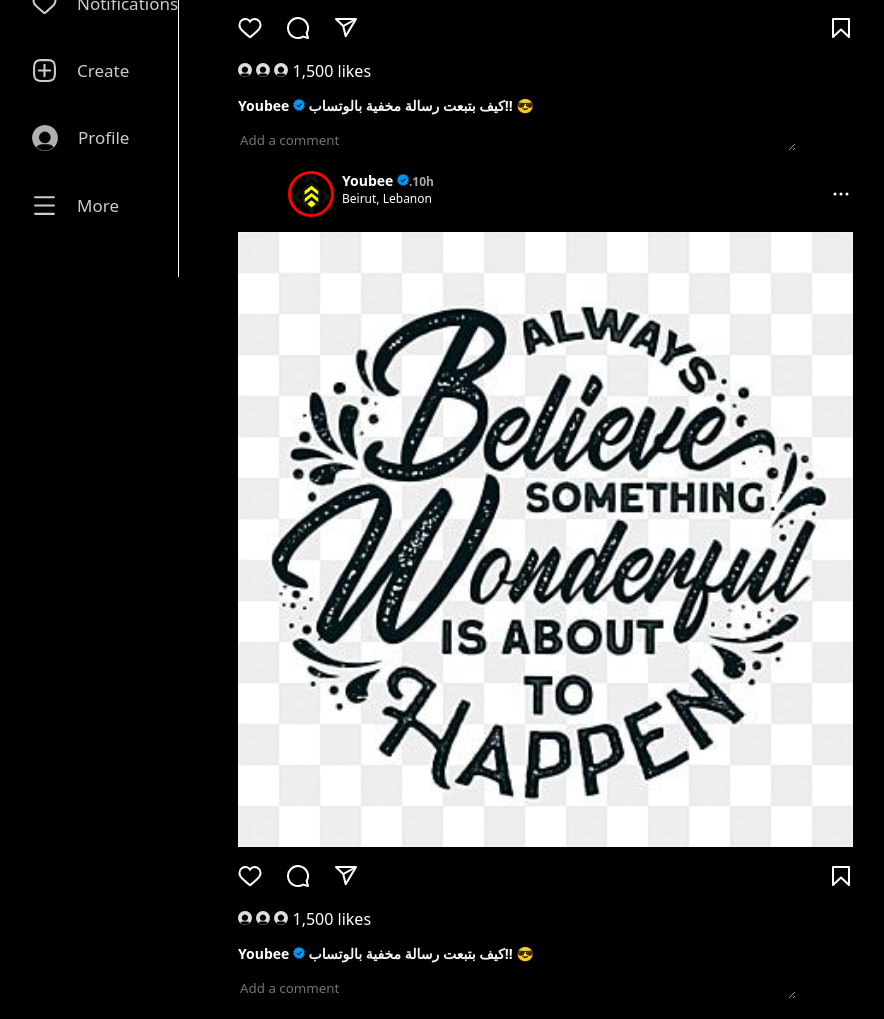
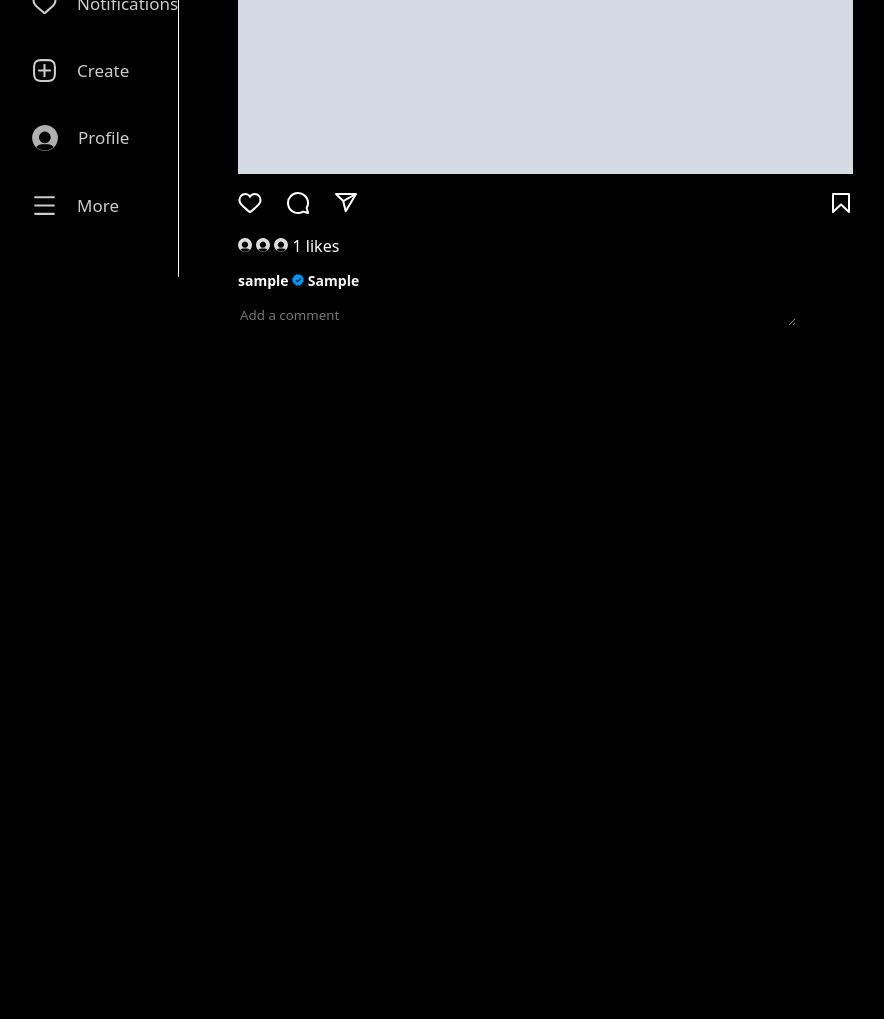
Before and after one commit to MhmdAssidi/instagram, a PHP site: page /instagram/ in a window 1280 px wide. Shown: the part 523-1542 px from the top of the page, without its empty margins (8-892 px from the left). After the commit the page ends 848 px from the top, so only its background shows below. Run offline with PHP 8.4, Linux system fonts and the light colour scheme; the visitor is signed in with stand-in values (Sample User, id 1); tables that the repository leaves empty or names only in its code hold one stand-in row (values such as "Sample post"); grey boxes marked "Sample" are stand-in pictures.

Commit message:
retreiving the posts and number of likes of users who are followed by loggedIn user

```diff
--- a/frontend/css/profile.css
+++ b/frontend/css/profile.css
@@ -6,6 +6,7 @@ body {
 .profile-header {
     display: flex;
     align-items: center;
+
 }
 
 .profile-img {
@@ -17,6 +18,7 @@ body {
 
 .profile-info {
     flex: 1;
+    color: #fafafa !important;
 }
 
 .username {
@@ -43,8 +45,8 @@ body {
 
 /* Individual Post */
 .post {
-    width: 30%; /* Each post takes ~30% width */
-    min-width: 250px; /* Ensures a minimum width */
+    width: 30%;
+    min-width: 250px;
     background: white;
     padding: 10px;
     border-radius: 10px;
--- a/frontend/css/style.css
+++ b/frontend/css/style.css
@@ -166,15 +166,7 @@ justify-content: space-between;
 align-items: center;
 margin-bottom: 10px;
 }
-.posts .post .headerpost .postinfo{
 
-    display: flex;
-    justify-content: center;
-    align-items: flex-start;
-
-    width: 40%;
-    gap: 8px;
-}
 .posts .post .headerpost .postinfo .timepost{
 color: #a8a8a8;
 font-size: 12px;
@@ -185,9 +177,8 @@ width: 40px;
 height: 40px;
 border-radius: 50%;
 border-width: 3px;
-    border-style: solid;
-    border-color: #ff0000;
-    cursor: pointer;
+border-style: solid;
+cursor: pointer;
 }
 .posts{
     width: 100%;
--- a/frontend/pages/index.php
+++ b/frontend/pages/index.php
@@ -1,5 +1,25 @@
 <?php
 require '../../backend/php/db-connection.php';
+function timeAgo($datetime) {
+    $timestamp = strtotime($datetime); // Convert string to timestamp
+    $timeDiff = time() - $timestamp; // Difference in seconds
+
+    if ($timeDiff < 60) {
+        return "just now";
+    } elseif ($timeDiff < 3600) {
+        return floor($timeDiff / 60) . " min ago";
+    } elseif ($timeDiff < 86400) {
+        return floor($timeDiff / 3600) . " h ago";
+    } elseif ($timeDiff < 604800) {
+        return floor($timeDiff / 86400) . " d ago";
+    } elseif ($timeDiff < 2419200) {
+        return floor($timeDiff / 604800) . " w ago";
+    } elseif ($timeDiff < 29030400) {
+        return floor($timeDiff / 2419200) . " mo ago";
+    } else {
+        return floor($timeDiff / 29030400) . " y ago";
+    }
+}
 
 session_start();
 if(!isset($_SESSION['loggedIn']) || $_SESSION['loggedIn']!=true){
@@ -30,6 +50,16 @@ $usersWhoUserdontFollow = $stmt->fetchAll();
     header("Location: /instagram/frontend/pages/index.php?err=100");
    }
 
+//retreive the name and posts of the users who are followed by the loggedin user and his name
+$sql2="SELECT u.id,u.username,u.profile_image,p.date_created,p.image_post,p.caption,p.post_id FROM posts
+ p INNER JOIN users u ON p.user_id=u.id INNER JOIN follow f ON f.following_id=p.user_id WHERE
+  f.follower_id=:id ORDER BY p.date_created DESC;";
+ $stmt=$pdo->prepare($sql2);
+ $stmt->bindParam(":id",$userId);
+ $stmt->execute();
+$usersWhoUserFollow = $stmt->fetchAll();
+
+
     ?>
 
 <!DOCTYPE html>
@@ -41,6 +71,17 @@ $usersWhoUserdontFollow = $stmt->fetchAll();
     <title>Document</title>
     <link rel="stylesheet" href="../css/style.css">
 <style>
+    .posts .post .headerpost .postinfo{
+
+    display: flex;
+    justify-content: center;
+    align-items: center;
+    width: 40%;
+    gap: 8px;
+}
+.posts .post .headerpost .postinfo img {
+    border-color: transparent;
+}
     #followBtn{
     background: none;
     color: #0095f6;
@@ -310,28 +351,40 @@ $usersWhoUserdontFollow = $stmt->fetchAll();
             </div>
 
 <!-- POSTS SECTION: -->
-
+<?php
+                foreach($usersWhoUserFollow as $post){
+                    $sql3="SELECT COUNT(*) FROM likes WHERE post_id=:id;";
+                    $stmt=$pdo->prepare($sql3);
+             $stmt->bindParam(":id",$post['post_id']);
+             $stmt->execute();
+            $result = $stmt->fetch();
+            $numOfLikesForEachPost = $result[0];
+                    echo $numOfLikesForEachPost;
+                echo '
             <div class="posts">
 
                 <div class="post">
+
 
                     <header class="headerpost">
                         <div class="postinfo">
 
                             <div>
-                                <img src="../images/YoubeeLogo.png" alt="profile image">
+                                <img src="../images/'.$post['profile_image'].'" alt="profile image">
                             </div>
 
                             <div>
-                                <p style="font-size: 14px; font-weight: 700;">Youbee <svg aria-label="Verified"
+                            <a href="./profile.php?userId='.$post['id'].'" style="text-decoration:none;">
+                                <p style="font-size: 14px; font-weight: 700;">'.$post['username'].' <svg aria-label="Verified"
                                         class="x1lliihq x1n2onr6" fill="rgb(0, 149, 246)" height="12" role="img"
                                         viewBox="0 0 40 40" width="12">
                                         <title>Verified</title>
                                         <path
                                             d="M19.998 3.094 14.638 0l-2.972 5.15H5.432v6.354L0 14.64 3.094 20 0 25.359l5.432 3.137v5.905h5.975L14.638 40l5.36-3.094L25.358 40l3.232-5.6h6.162v-6.01L40 25.359 36.905 20 40 14.641l-5.248-3.03v-6.46h-6.419L25.358 0l-5.36 3.094Zm7.415 11.225 2.254 2.287-11.43 11.5-6.835-6.93 2.244-2.258 4.587 4.581 9.18-9.18Z"
                                             fill-rule="evenodd"></path>
-                                    </svg><span class="timepost">.10h</span></p>
-                                <p style="font-size: 12px;">Beirut, Lebanon</p>
+                                    </svg><span class="timepost"> '.timeAgo($post['date_created']).'</span>
+                                    </p>
+                                </a>
                             </div>
                         </div>
 
@@ -348,7 +401,7 @@ $usersWhoUserdontFollow = $stmt->fetchAll();
 
 
                     <div class="postCont">
-                        <video src="./images/Creating Our Future - 6-second video 1.mp4" style="width: 100%; cursor: pointer;" autoplay></video>
+                        <img src="../postImages/'.$post['image_post'].'" style="width: 100%; cursor: pointer;">
                     </div>
 
                     <div class="actions">
@@ -391,16 +444,15 @@ $usersWhoUserdontFollow = $stmt->fetchAll();
                         <img src="../images/profile.svg" alt="" style="width: 14px; height: 14px; color: white;">
                         <img src="../images/profile.svg" alt="" style="width: 14px; height: 14px; color: white;">
 
-                        <p style="display: inline;">1,500 likes</p>
-                        <p style="font-size: 14px; font-weight: 700;">Youbee <svg aria-label="Verified"
+                        <p style="display: inline;">'.$numOfLikesForEachPost. ' likes</p>
+                        <p style="font-size: 14px; font-weight: 700;">'.$post['username'].' <svg aria-label="Verified"
                                 class="x1lliihq x1n2onr6" fill="rgb(0, 149, 246)" height="12" role="img"
                                 viewBox="0 0 40 40" width="12">
                                 <title>Verified</title>
                                 <path
                                     d="M19.998 3.094 14.638 0l-2.972 5.15H5.432v6.354L0 14.64 3.094 20 0 25.359l5.432 3.137v5.905h5.975L14.638 40l5.36-3.094L25.358 40l3.232-5.6h6.162v-6.01L40 25.359 36.905 20 40 14.641l-5.248-3.03v-6.46h-6.419L25.358 0l-5.36 3.094Zm7.415 11.225 2.254 2.287-11.43 11.5-6.835-6.93 2.244-2.258 4.587 4.581 9.18-9.18Z"
                                     fill-rule="evenodd"></path>
-                            </svg> <span class="timepost">كيف بتبعت رسالة مخفية بالوتساب!! <span
-                                    style='font-size:14px;'>&#128526;</span></span></p>
+                            </svg> <span class="timepost">'.$post['caption'].' </p>
 
                     </div>
 
@@ -412,106 +464,11 @@ $usersWhoUserdontFollow = $stmt->fetchAll();
 
                 <!-- /////////////////////////////////////////////////////////////////////////////////////////////////////////////// -->
 
+            </div>
 
-                <div class="post">
-
-
-                    <header class="headerpost">
-                        <div class="postinfo">
-
-                            <div>
-                                <img src="../images/YoubeeLogo.png" alt="profile image">
-                            </div>
-
-                            <div>
-                                <p style="font-size: 14px; font-weight: 700;">Youbee <svg aria-label="Verified"
-                                        class="x1lliihq x1n2onr6" fill="rgb(0, 149, 246)" height="12" role="img"
-                                        viewBox="0 0 40 40" width="12">
-                                        <title>Verified</title>
-                                        <path
-                                            d="M19.998 3.094 14.638 0l-2.972 5.15H5.432v6.354L0 14.64 3.094 20 0 25.359l5.432 3.137v5.905h5.975L14.638 40l5.36-3.094L25.358 40l3.232-5.6h6.162v-6.01L40 25.359 36.905 20 40 14.641l-5.248-3.03v-6.46h-6.419L25.358 0l-5.36 3.094Zm7.415 11.225 2.254 2.287-11.43 11.5-6.835-6.93 2.244-2.258 4.587 4.581 9.18-9.18Z"
-                                            fill-rule="evenodd"></path>
-                                    </svg><span class="timepost">.10h</span></p>
-                                <p style="font-size: 12px;">Beirut, Lebanon</p>
-                            </div>
-                        </div>
-
-                        <div class="moreoptions">
-                            <svg aria-label="More Options" class="x1lliihq x1n2onr6 x5n08af" fill="currentColor"
-                                height="24" role="img" viewBox="0 0 24 24" width="24">
-                                <title>More Options</title>
-                                <circle cx="12" cy="12" r="1.5"></circle>
-                                <circle cx="6" cy="12" r="1.5"></circle>
-                                <circle cx="18" cy="12" r="1.5"></circle>
-                            </svg>
-                        </div>
-                    </header>
-
-
-                    <div class="postCont">
-<img src="../images//forbesquote.jpg" alt="post image">
-                    </div>
-
-                    <div class="actions">
-                        <div class="threeactions">
-                            <svg aria-label="Like" class="x1lliihq x1n2onr6 xyb1xck" fill="currentColor" height="24"
-                                role="img" viewBox="0 0 24 24" width="24">
-                                <title>Like</title>
-                                <path
-                                    d="M16.792 3.904A4.989 4.989 0 0 1 21.5 9.122c0 3.072-2.652 4.959-5.197 7.222-2.512 2.243-3.865 3.469-4.303 3.752-.477-.309-2.143-1.823-4.303-3.752C5.141 14.072 2.5 12.167 2.5 9.122a4.989 4.989 0 0 1 4.708-5.218 4.21 4.21 0 0 1 3.675 1.941c.84 1.175.98 1.763 1.12 1.763s.278-.588 1.11-1.766a4.17 4.17 0 0 1 3.679-1.938m0-2a6.04 6.04 0 0 0-4.797 2.127 6.052 6.052 0 0 0-4.787-2.127A6.985 6.985 0 0 0 .5 9.122c0 3.61 2.55 5.827 5.015 7.97.283.246.569.494.853.747l1.027.918a44.998 44.998 0 0 0 3.518 3.018 2 2 0 0 0 2.174 0 45.263 45.263 0 0 0 3.626-3.115l.922-.824c.293-.26.59-.519.885-.774 2.334-2.025 4.98-4.32 4.98-7.94a6.985 6.985 0 0 0-6.708-7.218Z">
-                                </path>
-                            </svg>
-                            <svg aria-label="Comment" class="x1lliihq x1n2onr6 x5n08af" fill="currentColor" height="24"
-                                role="img" viewBox="0 0 24 24" width="24">
-                                <title>Comment</title>
-                                <path d="M20.656 17.008a9.993 9.993 0 1 0-3.59 3.615L22 22Z" fill="none"
-                                    stroke="currentColor" stroke-linejoin="round" stroke-width="2"></path>
-                            </svg>
-                            <svg aria-label="Share" class="x1lliihq x1n2onr6 xyb1xck" fill="currentColor" height="24"
-                                role="img" viewBox="0 0 24 24" width="24">
-                                <title>Share</title>
-                                <line fill="none" stroke="currentColor" stroke-linejoin="round" stroke-width="2" x1="22"
-                                    x2="9.218" y1="3" y2="10.083"></line>
-                                <polygon fill="none" points="11.698 20.334 22 3.001 2 3.001 9.218 10.084 11.698 20.334"
-                                    stroke="currentColor" stroke-linejoin="round" stroke-width="2"></polygon>
-                            </svg>
-                        </div>
-
-                        <div>
-                            <svg aria-label="Save" class="x1lliihq x1n2onr6 x5n08af" fill="currentColor" height="24"
-                                role="img" viewBox="0 0 24 24" width="24">
-                                <title>Save</title>
-                                <polygon fill="none" points="20 21 12 13.44 4 21 4 3 20 3 20 21" stroke="currentColor"
-                                    stroke-linecap="round" stroke-linejoin="round" stroke-width="2"></polygon>
-                            </svg>
-                        </div>
-                    </div>
-
-                    <div class="reactions">
-                        <img src="../images/profile.svg" alt="" style="width: 14px; height: 14px; color: white;">
-                        <img src="../images/profile.svg" alt="" style="width: 14px; height: 14px; color: white;">
-                        <img src="../images/profile.svg" alt="" style="width: 14px; height: 14px; color: white;">
-
-                        <p style="display: inline;">1,500 likes</p>
-                        <p style="font-size: 14px; font-weight: 700;">Youbee <svg aria-label="Verified"
-                                class="x1lliihq x1n2onr6" fill="rgb(0, 149, 246)" height="12" role="img"
-                                viewBox="0 0 40 40" width="12">
-                                <title>Verified</title>
-                                <path
-                                    d="M19.998 3.094 14.638 0l-2.972 5.15H5.432v6.354L0 14.64 3.094 20 0 25.359l5.432 3.137v5.905h5.975L14.638 40l5.36-3.094L25.358 40l3.232-5.6h6.162v-6.01L40 25.359 36.905 20 40 14.641l-5.248-3.03v-6.46h-6.419L25.358 0l-5.36 3.094Zm7.415 11.225 2.254 2.287-11.43 11.5-6.835-6.93 2.244-2.258 4.587 4.581 9.18-9.18Z"
-                                    fill-rule="evenodd"></path>
-                            </svg> <span class="timepost">كيف بتبعت رسالة مخفية بالوتساب!! <span
-                                    style='font-size:14px;'>&#128526;</span></span></p>
-
-                    </div>
-
-                    <div class="comment">
-                        <textarea name="comment" id="comment" placeholder="Add a comment"></textarea>
-                    </div>
-
-                </div>
-
-
+';
+                }
+?>
 <!-- Hidden Navbar  -->
 <div class="hiddenNavbar">
     <ul>
```
Also changed, not shown: frontend/pages/profile.php (+19 -0 lines), frontend/postImages/IMG_2_7b573333f275eb3f108e.png (added).
